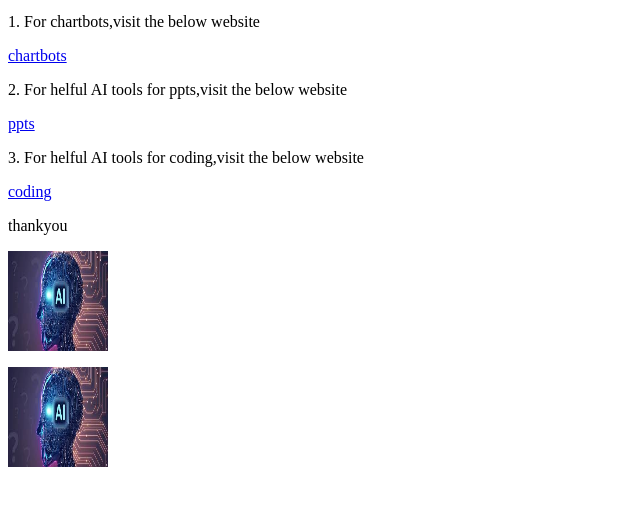
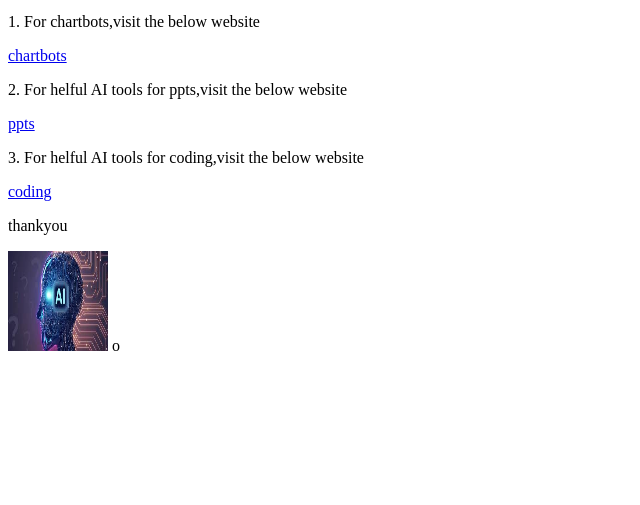
Before and after one commit to rajesh-5757/AI-tools, a plain HTML site: page index.html in a window 1280 px wide. Shown: the part 87-592 px from the top of the page, without its empty margins (0-640 px from the left). Drawn offline with Linux system fonts and the light colour scheme.

Commit message:
index.html

```diff
--- a/index.html
+++ b/index.html
@@ -8,7 +8,7 @@
 <p><a href="https://rajesh-5757.github.io/coding/">coding</a></p>
 <p> thankyou </p>
 <p><img src="ai.jpeg" width="100" height ="100" >
-<p> <img src="ai.jpeg" width="100" height ="100">
+o
 
 
 
```
